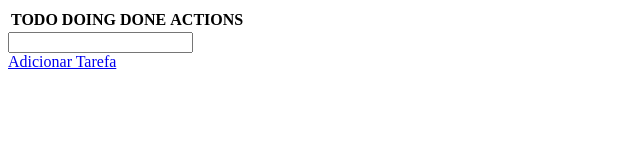
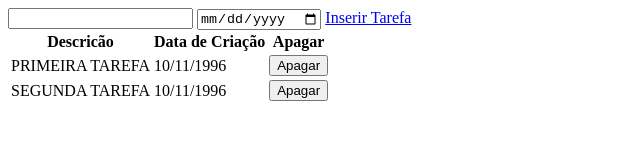
Before and after one commit to bezerradev/todo-list-web, a plain HTML site: page main.html in a window 1280 px wide. Shown: the whole page, without its empty margins (0-640 px from the left). Drawn offline with Linux system fonts and the light colour scheme.

Commit message:
trabalho

```diff
--- a/main.html
+++ b/main.html
@@ -1,29 +1,81 @@
 <!DOCTYPE html>
 <html>
     <head>
-	<title>TODO List</title>
+            <meta charset="UTF-8">
+
     </head>
     <body>
+            <input type="text" id="nome" />
+            <input type="date" id="dataCriacao" />
 
-<table id="tabela">
+            <a href="#" onclick="insertTarefa()">Inserir Tarefa</a>
+
+            <table id="todoTable">
+                <thead>
                 <tr>
-    <th>TODO</th>
-    <th>DOING</th>
-    <th>DONE</th>
-    <th>ACTIONS</th>
+                        <th>Descricão</th>
+                        <th>Data de Criação</th>
+                        <th>Apagar</th>
                 </tr>
+            </thead>
+            <tbody id="todoTableBody">
+
+            </tbody>
         </table>
 
-<input type="text" id="nomeTarefa"/>
-<br />
-<a onclick="adicionarTarefa()" href="#" value="adicionar">Adicionar Tarefa
-</a>
+
+
         <script>
- 	var listaTarefas = [];
 
- 	function adicionarTarefa() {
-		var nomeTarefa = document.getElementById("nomeTarefa").value
-		document.getElementById("tabela").innerHTML += "<tr><td>"+nomeTarefa+"</td><td></td><td></td></tr>";
+            window.onload = function() {
+                drawTable();
+            };
+
+            var todoList = new Array;
+
+            t1 = {
+                nome: "PRIMEIRA TAREFA",
+                dataCriacao: "10/11/1996",
+                done: false
+            }
+
+
+            t2 = {
+                nome: "SEGUNDA TAREFA",
+                dataCriacao: "10/11/1996",
+                done: false
+            }
+
+            todoList.push(t1);
+            todoList.push(t2);
+
+            function insertTarefa() {
+                todoList.push({
+                    nome: document.getElementById("nome").value,
+                    dataCriacao: document.getElementById("dataCriacao").value,
+                    done: false
+                });
+                document.getElementById("nome").value = "";
+                document.getElementById("dataCriacao").value = "";
+
+                console.log(todoList);
+
+                drawTable();
+            }
+
+            function drawTable() {
+                document.getElementById("todoTableBody").innerHTML = "";
+
+                for (i = 0; i < todoList.length; i++) {
+                    document.getElementById("todoTableBody").innerHTML += "<tr><td>" + todoList[i].nome + "</td><td>" + todoList[i].dataCriacao
+                    + "</td>"+"<td>" + "<button value=\""+ i +"\" onclick=\"deleteTarefa()\">Apagar</button>" + "</td>"+"</tr>";
+                }
+            }
+
+            function deleteTarefa() {
+                todoList.splice(parseInt(event.srcElement.value), 1);
+
+                drawTable();
             }
         </script>
     </body>
```
Lines whose indentation alone changed are shown as unchanged.
